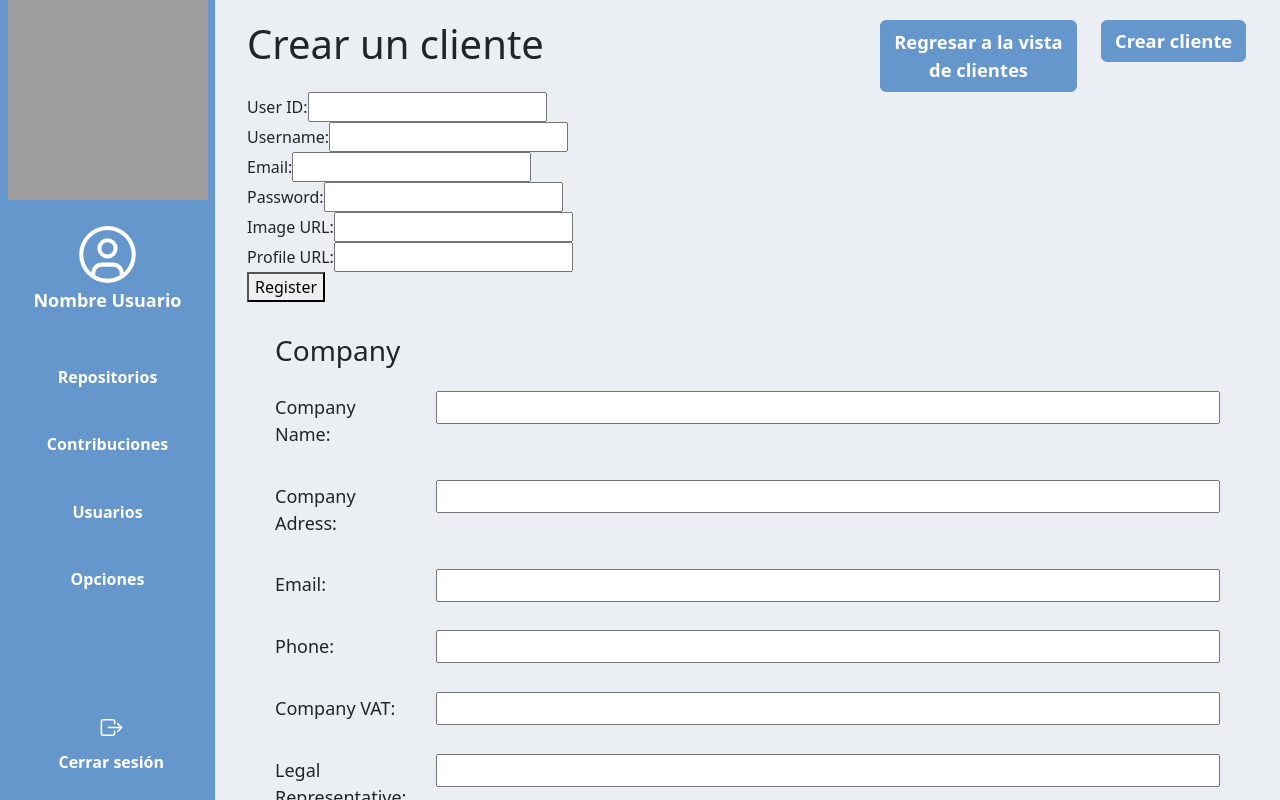
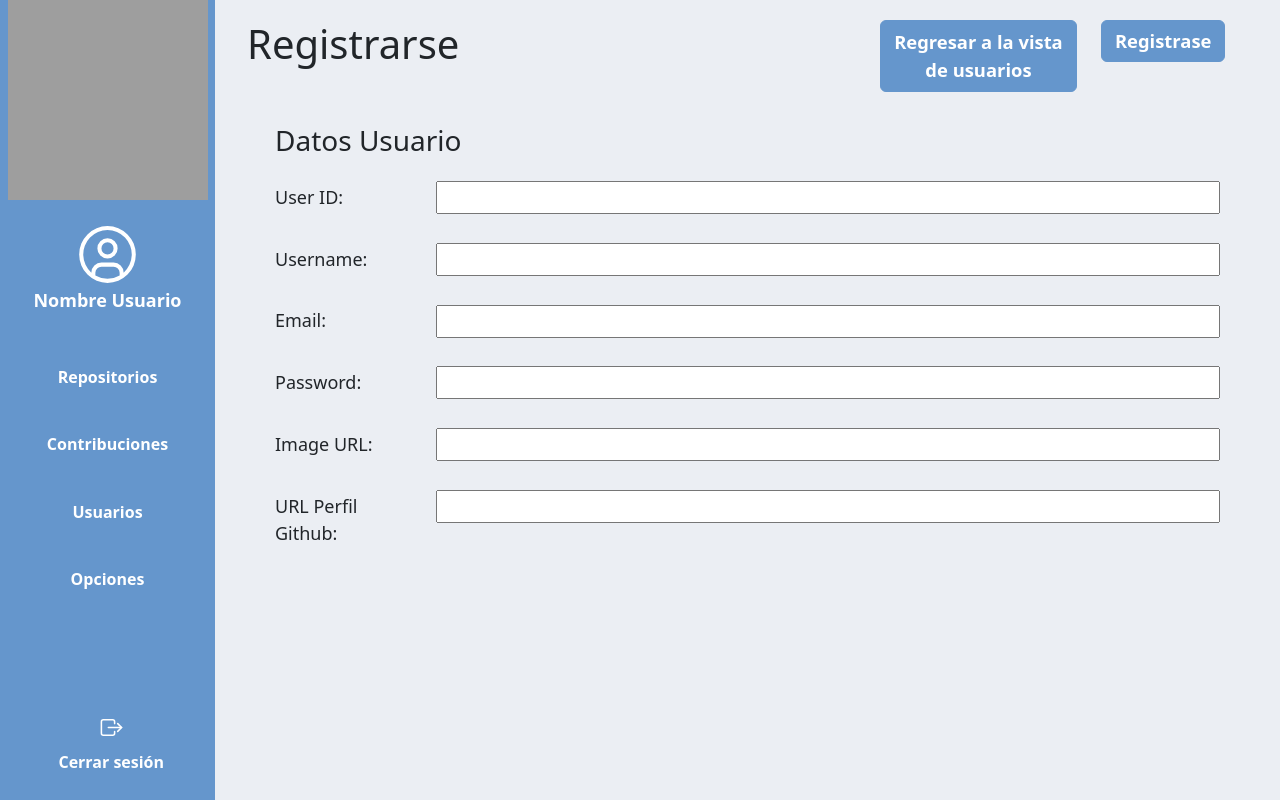
Before and after one commit to Maximiliano-O/VitrinaStare.js-FE, a Vue app: page /registrarse in a window 1280 px wide. Built offline with nearby package versions, Linux system fonts and the light colour scheme; grey boxes are pictures that could not be loaded.

Commit message:
Modificaciones vistas

```diff
--- a/src/views/VistaContribuciones.vue
+++ b/src/views/VistaContribuciones.vue
@@ -150,6 +150,7 @@
 <script>
   import Multiselect from '@vueform/multiselect'
 
+
   export default {
     components: { Multiselect },
     data() {
--- a/src/views/VistaRegistrarse.vue
+++ b/src/views/VistaRegistrarse.vue
@@ -3,7 +3,7 @@
     <!-- PRIMERA FILA: TÍTULO VISTA Y BOTONES SUPERIORES -->
     <div class="row">
       <div class="col-7">
-        <h1>Crear un cliente</h1>
+        <h1>Registrarse</h1>
       </div>
       <div class="col-3">
         <a
@@ -17,7 +17,7 @@
             --bs-btn-padding-x: 0.8rem;
             --bs-btn-font-size: 1.15rem;
           "
-          >Regresar a la vista de clientes
+          >Regresar a la vista de usuarios
         </a>
       </div>
       <div class="col-2">
@@ -32,7 +32,7 @@
             --bs-btn-font-size: 1.15rem;
           "
         >
-          Crear cliente
+          Registrase
         </button>
       </div>
     </div>
@@ -43,35 +43,7 @@
       <div style="padding-bottom: 10%">
 
 
-        <form @submit.prevent="register"  method="post" id="form_crearUsuario">
-    <div>
-      <label for="userID">User ID:</label>
-      <input type="text" id="userID" v-model="user.userID" required />
-    </div>
 
-    <div>
-      <label for="username">Username:</label>
-      <input type="text" id="username" v-model="user.contrInfo.username" required />
-    </div>
-    <div>
-      <label for="email">Email:</label>
-      <input type="email" id="email" v-model="user.email" required />
-    </div>
-    <div>
-      <label for="password">Password:</label>
-      <input type="password" id="password" v-model="user.password" required />
-    </div>
-
-    <div>
-      <label for="imageURL">Image URL:</label>
-      <input type="text" id="imageURL" v-model="user.contrInfo.imageURL" required />
-    </div>
-    <div>
-      <label for="profileURL">Profile URL:</label>
-      <input type="text" id="profileURL" v-model="user.contrInfo.profileURL" required />
-    </div>
-    <button type="submit">Register</button>
-  </form>
         <form @submit="enviarCliente" method="post" id="form_crearCliente">
           <!-- Las filas del formulario estan separados por el div row m-3 -->
           <div class="row m-3">
@@ -83,30 +55,30 @@
 
 
           <div class="row m-3">
-            <h3>Company</h3>
+            <h3>Datos Usuario</h3>
           </div>
           <div class="row m-3">
             <div class="col-2">
-              <p style="font-size: 18px; margin-top: 2%">Company Name:</p>
+              <p style="font-size: 18px; margin-top: 2%">User ID:</p>
             </div>
             <div class="col-10">
               <input
                 type="text"
-                name="company_name"
-                v-model="company_name"
+                name="user.userID"
+                v-model="user.userID"
                 style="width: 100%; margin-left: 0%%; font-size: 18px"
               />
             </div>
           </div>
           <div class="row m-3">
             <div class="col-2">
-              <p style="font-size: 18px; margin-top: 2%">Company Adress:</p>
+              <p style="font-size: 18px; margin-top: 2%">Username:</p>
             </div>
             <div class="col-10">
               <input
                 type="text"
-                name="company_address"
-                v-model="company_address"
+                name="user.contrInfo.username"
+                v-model="user.contrInfo.username"
                 style="width: 100%; margin-left: 0%%; font-size: 18px"
               />
             </div>
@@ -117,9 +89,9 @@
             </div>
             <div class="col-10">
               <input
-                type="text"
-                name="company_email"
-                v-model="company_email"
+              type="email"
+                name="user.email"
+                v-model="user.email"
                 style="width: 100%; margin-left: 0%%; font-size: 18px"
               />
             </div>
@@ -127,13 +99,13 @@
 
           <div class="row m-3">
             <div class="col-2">
-              <p style="font-size: 18px; margin-top: 2%">Phone:</p>
+              <p style="font-size: 18px; margin-top: 2%">Password:</p>
             </div>
             <div class="col-10">
               <input
-                type="text"
-                name="company_phone"
-                v-model="company_phone"
+               type="password"
+                name="user.password"
+                v-model="user.password"
                 style="width: 100%; margin-left: 0%%; font-size: 18px"
               />
             </div>
@@ -141,13 +113,13 @@
 
           <div class="row m-3">
             <div class="col-2">
-              <p style="font-size: 18px; margin-top: 2%">Company VAT:</p>
+              <p style="font-size: 18px; margin-top: 2%">Image URL:</p>
             </div>
             <div class="col-10">
               <input
                 type="text"
-                name="company_VAT"
-                v-model="company_VAT"
+                name="user.contrInfo.imageURL"
+                v-model="user.contrInfo.imageURL"
                 style="width: 100%; margin-left: 0%; font-size: 18px"
               />
             </div>
@@ -155,117 +127,13 @@
 
           <div class="row m-3">
             <div class="col-2">
-              <p style="font-size: 18px; margin-top: 2%">Legal Representative:</p>
+              <p style="font-size: 18px; margin-top: 2%">URL Perfil Github:</p>
             </div>
             <div class="col-10">
               <input
                 type="text"
-                name="company_RUT"
-                v-model="company_RUT"
-                style="width: 100%; margin-left: 0%; font-size: 18px"
-              />
-            </div>
-          </div>
-
-          <div class="row m-3">
-            <div class="col-2">
-              <p style="font-size: 18px; margin-top: 2%">Legal Representative RUT:</p>
-            </div>
-            <div class="col-10">
-              <input
-                type="text"
-                name="company_RUT"
-                v-model="company_RUT"
-                style="width: 100%; margin-left: 0%; font-size: 18px"
-              />
-            </div>
-          </div>
-
-          <div class="row m-3">
-            <h3>Comex</h3>
-          </div>
-
-          <div class="row m-3">
-            <div class="col-2">
-              <p style="font-size: 18px; margin-top: 2%">Comex Individual:</p>
-            </div>
-            <div class="col-10">
-              <input
-                type="text"
-                name="company_RUT"
-                v-model="company_RUT"
-                style="width: 100%; margin-left: 0%; font-size: 18px"
-              />
-            </div>
-          </div>
-
-          <div class="row m-3">
-            <div class="col-2">
-              <p style="font-size: 18px; margin-top: 2%">Comex Phone:</p>
-            </div>
-            <div class="col-10">
-              <input
-                type="text"
-                name="company_RUT"
-                v-model="company_RUT"
-                style="width: 100%; margin-left: 0%; font-size: 18px"
-              />
-            </div>
-          </div>
-
-          <div class="row m-3">
-            <div class="col-2">
-              <p style="font-size: 18px; margin-top: 2%">Comex Email:</p>
-            </div>
-            <div class="col-10">
-              <input
-                type="text"
-                name="company_RUT"
-                v-model="company_RUT"
-                style="width: 100%; margin-left: 0%; font-size: 18px"
-              />
-            </div>
-          </div>
-          <div class="row m-3">
-            <h3>Finance</h3>
-          </div>
-          <div class="row m-3">
-            <div class="col-2">
-              <p style="font-size: 18px; margin-top: 2%">Finance Individual:</p>
-            </div>
-            <div class="col-10">
-              <input
-                type="text"
-                name="company_RUT"
-                v-model="company_RUT"
-                style="width: 100%; margin-left: 0%; font-size: 18px"
-              />
-            </div>
-          </div>
-
-          <div class="row m-3">
-            <div class="col-2">
-              <p style="font-size: 18px; margin-top: 2%">Finance Phone:</p>
-            </div>
-            <div class="col-10">
-              <input
-                type="text"
-                name="company_RUT"
-                v-model="company_RUT"
-                style="width: 100%; margin-left: 0%; font-size: 18px"
-              />
-            </div>
-          </div>
-
-          <div class="row m-3">
-            <div class="col-2">
-              <p style="font-size: 18px; margin-top: 2%">Finance Individual:</p>
-            </div>
-            <div class="col-10">
-              <input
-                type="text"
-                name="company_RUT"
-                v-model="company_RUT"
+                name="user.contrInfo.profileURL"
+                v-model="user.contrInfo.profileURL"
                 style="width: 100%; margin-left: 0%; font-size: 18px"
               />
             </div>
@@ -287,7 +155,7 @@ import axios from 'axios';
 
 const registerUser = async (userData) => {
   try {
-    const response = await axios.post(`http://localhost:9000/users`, userData);
+    const response = await axios.post(`http://localhost:9000/api/users`, userData);
     return response.data;
   } catch (error) {
     console.error(error);
--- a/src/views/VistaRepos.vue
+++ b/src/views/VistaRepos.vue
@@ -46,20 +46,30 @@
     <!-- Este segundo contenedor es el que tiene habilitado para que su contenido vertical sea scrolleable-->
     <div class="overflow-auto" style="max-height: 100vh">
   <div class="container-fluid">
-        <Multiselect
-      v-model="value"
+    <Multiselect
+      key="multiselect-key"
+      v-model="currentTags"
       mode="tags"
       placeholder="Type and select tags"
-      :options="options"
+      :options="tags"
       :searchable="true"
     />
     <div class="grid-container">
-      <div class="item" v-for="repo in repositories" :key="repo.repositoryID">
+      <div class="item" v-for="repo in filteredRepositories" :key="repo.repositoryID">
         <div>{{ repo.title }}</div>
       <img :src="repo.imageURL" :alt="`Image ${index + 1}`">
       <div>Autor: {{ repo.author }}</div>
       <div>Tags: {{ repo.tags }}</div>
       <div>Rating: {{ repo.totalRating }}</div>
+
+
+      <button
+                class="btn btn-primary text-white"
+                style="font-weight: bold"
+                @click="goToDetails(repo._id)"
+              >
+                Ver Repo
+              </button>
 
 
     </div>
@@ -71,16 +81,30 @@
 </template>
 
 <script>
-
+import Multiselect from '@vueform/multiselect'
 
 export default {
+  components: { Multiselect },
   name: "Repositories",
   data() {
     return {
       repositories: [],
-      tags: []
+      tags: [],
+      currentTags: []
     };
   },
+
+  computed: {
+  filteredRepositories() {
+    if (this.currentTags.length === 0) {
+      return this.repositories;
+    }
+
+    return this.repositories.filter(repository => {
+      return this.currentTags.every(tag => repository.tags.includes(tag));
+    });
+  }
+},
   methods: {
     async fetchAllRepositories() {
       try {
@@ -92,11 +116,16 @@ export default {
     },
     async fetchAllTags() {
       try {
-        const responsetag = await this.axiosaxios.get("http://localhost:9000/api/unique-tags");
+        const responsetag = await this.axios.get("http://localhost:9000/api/unique-tags");
         this.tags = responsetag.data;
       } catch (error) {
         console.log(error);
       }
+    },
+
+
+    goToDetails(repositoryID) {
+      this.$router.push({ path: `/repos/${repositoryID}` })
     },
   },
   created() {
```
Also changed, not shown: src/views/VistaContribuidores.vue (+53 -2 lines).
